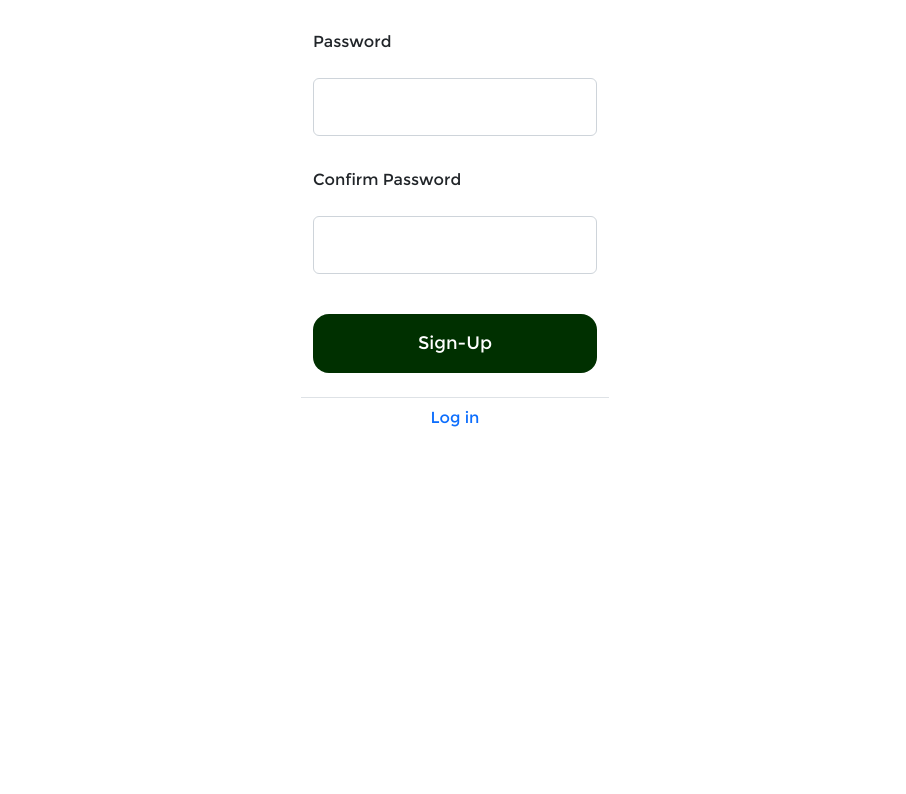
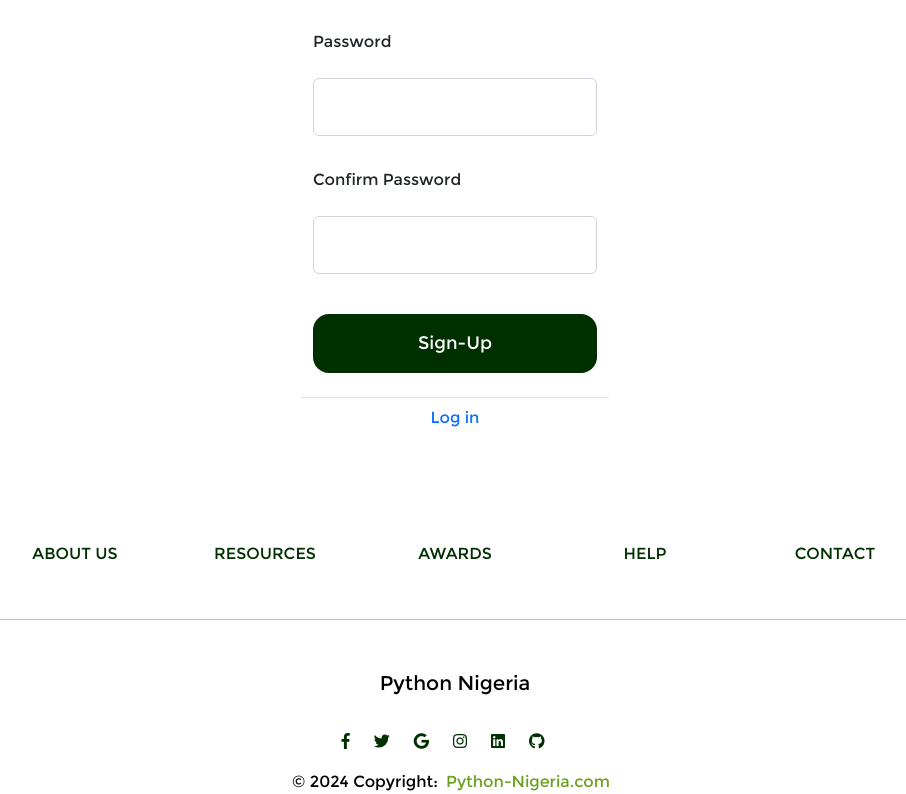
Before and after one commit to Python-Nigeria/pynigeria, a Next.js app: page /account/signup in a window 1280 px wide. Shown: the part 352-1146 px from the top of the page, without its empty margins (185-1091 px from the left). Before the commit the page ends 838 px from the top, so only its background shows below. Built offline with nearby package versions, Linux system fonts and the light colour scheme.

Commit message:
'updated'

```diff
--- a/src/app/layout.js
+++ b/src/app/layout.js
@@ -19,7 +19,92 @@ export default function RootLayout({ children }) {
       <body className="font-montserrat">
         <Nav />
       {children}
+      <Footer />
       </body>
     </html>
   );
 }
+
+
+function Footer(){
+  return(
+     <footer class="text-center text-black" >
+    <div class="container">
+      <section class="mt-5">
+        <div class="row text-center d-flex justify-content-center pt-5">
+                    <div class="col-md-2">
+            <h6 class="text-uppercase font-weight-bold">
+              <a href="#!" class="no-decoration color-p">About us</a>
+            </h6>
+          </div>
+
+          <div class="col-md-2">
+            <h6 class="text-uppercase font-weight-bold">
+              <a href="#!" class="no-decoration color-p">Resources</a>
+            </h6>
+          </div>
+
+          <div class="col-md-2">
+            <h6 class="text-uppercase font-weight-bold">
+              <a href="#!" class="no-decoration color-p">Awards</a>
+            </h6>
+          </div>
+           <div class="col-md-2">
+            <h6 class="text-uppercase font-weight-bold">
+              <a href="#!" class="no-decoration color-p">Help</a>
+            </h6>
+          </div>
+          <div class="col-md-2">
+            <h6 class="text-uppercase font-weight-bold">
+              <a href="#!" class="no-decoration color-p">Contact</a>
+            </h6>
+          </div>
+
+        </div>
+
+      </section>
+
+
+      <hr class="my-5" />
+
+      <section class="mb-3">
+        <div class="row d-flex justify-content-center">
+          <div class="col-lg-8 sz-20">
+            <p>
+              Python Nigeria
+            </p>
+          </div>
+        </div>
+      </section>
+
+
+      <section class="text-center mb-3">
+        <a href="" class=" me-4 color-p">
+          <i class="fab fa-facebook-f"></i>
+        </a>
+        <a href="" class=" me-4 color-p">
+          <i class="fab fa-twitter"></i>
+        </a>
+        <a href="" class=" me-4 color-p">
+          <i class="fab fa-google"></i>
+        </a>
+        <a href="" class=" me-4 color-p">
+          <i class="fab fa-instagram"></i>
+        </a>
+        <a href="" class=" me-4 color-p">
+          <i class="fab fa-linkedin"></i>
+        </a>
+        <a href="" class=" me-4 color-p">
+          <i class="fab fa-github"></i>
+        </a>
+      </section>
+      </div>
+    <div class="text-center">
+      © 2024 Copyright:
+      <a class="color-s no-decoration mx-2" href="https://pynigeria.vercel.app/"
+         >Python-Nigeria.com</a
+        >
+    </div>
+  </footer>
+    )
+}
```
Also changed, not shown: src/app/page.js (+29 -41 lines).
